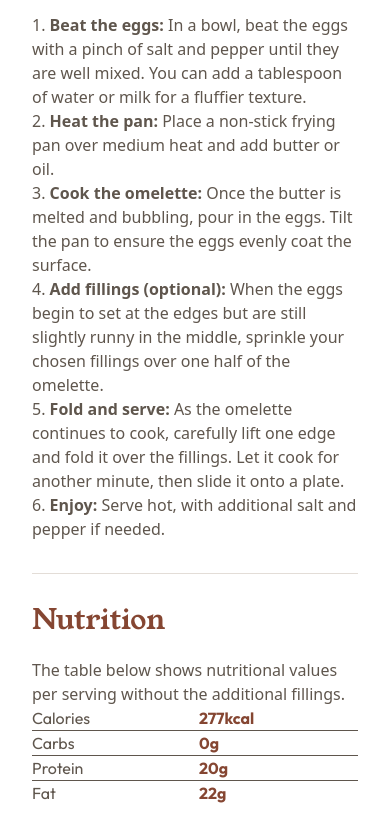
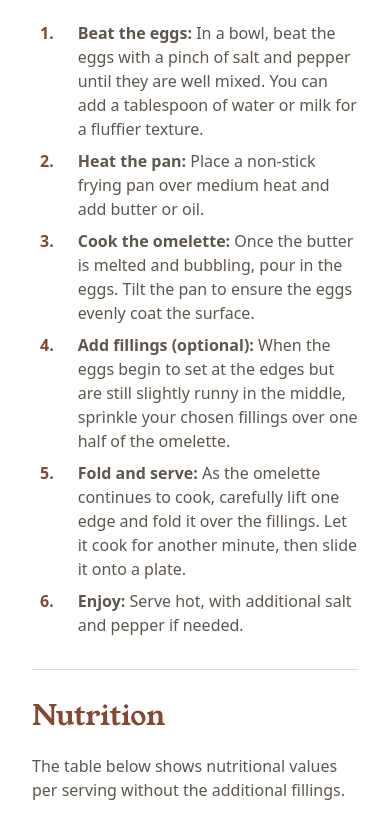
Before and after one commit to jeffgrahamcodes/recipe-page, a website: page src/index.html in a window 390 px wide. Shown: the part 971-1794 px from the top of the page. Drawn offline with Linux system fonts and the light colour scheme.

Commit message:
finish mobile styling

```diff
--- a/src/index.html
+++ b/src/index.html
@@ -85,16 +85,27 @@
                   class="mt-1.5 ml-1 mr-0.75 w-0.5 h-0.5 bg-(--brown-800) rounded-full flex-shrink-0"
                 ></span>
                 <p>2-3 large eggs</p>
-              </li class="flex items-start gap-3">
-              <li class="flex items-start gap-3"><span
+              </li>
+
+              <li class="flex items-start gap-3"></li>
+              <li class="flex items-start gap-3">
+                <span
                   class="mt-1.5 ml-1 mr-0.75 w-0.5 h-0.5 bg-(--brown-800) rounded-full flex-shrink-0"
-                ></span><p>Salt, to taste</p></li>
-              <li class="flex items-start gap-3"><span
+                ></span>
+                <p>Salt, to taste</p>
+              </li>
+              <li class="flex items-start gap-3">
+                <span
                   class="mt-1.5 ml-1 mr-0.75 w-0.5 h-0.5 bg-(--brown-800) rounded-full flex-shrink-0"
-                ></span><p>Pepper, to taste</p></li>
-              <li class="flex items-start gap-3"><span
+                ></span>
+                <p>Pepper, to taste</p>
+              </li>
+              <li class="flex items-start gap-3">
+                <span
                   class="mt-1.5 ml-1 mr-0.75 w-0.5 h-0.5 bg-(--brown-800) rounded-full flex-shrink-0"
-                ></span><p>1 tablespoon of butter or oil</p></li>
+                ></span>
+                <p>1 tablespoon of butter or oil</p>
+              </li>
               <li class="flex items-start gap-3">
                 <span
                   class="mt-3 ml-1 mr-0.75 w-0.5 h-0.5 bg-(--brown-800) rounded-full flex-shrink-0"
@@ -113,69 +124,107 @@
             >
               Instructions
             </h2>
-            <ol class="list-decimal list-inside text-(--stone-600)">
-              <li>
+            <ol class="text-(--stone-600) space-y-1">
+              <li class="flex items-start gap-3">
+                <span class="text-(--brown-800) font-bold ml-1"
+                  >1.</span
+                >
+                <p>
                   <strong>Beat the eggs:</strong> In a bowl, beat the
                   eggs with a pinch of salt and pepper until they are
-                well mixed. You can add a tablespoon of water or milk
-                for a fluffier texture.
+                  well mixed. You can add a tablespoon of water or
+                  milk for a fluffier texture.
+                </p>
               </li>
-              <li>
+              <li class="flex items-start gap-3">
+                <span class="text-(--brown-800) font-bold ml-1"
+                  >2.</span
+                >
+                <p>
                   <strong>Heat the pan:</strong> Place a non-stick
                   frying pan over medium heat and add butter or oil.
+                </p>
               </li>
-              <li>
-                <strong>Cook the omelette:</strong> Once the butter is
-                melted and bubbling, pour in the eggs. Tilt the pan to
-                ensure the eggs evenly coat the surface.
+              <li class="flex items-start gap-3">
+                <span class="text-(--brown-800) font-bold ml-1"
+                  >3.</span
+                >
+                <p>
+                  <strong>Cook the omelette:</strong> Once the butter
+                  is melted and bubbling, pour in the eggs. Tilt the
+                  pan to ensure the eggs evenly coat the surface.
+                </p>
               </li>
-              <li>
+              <li class="flex items-start gap-3">
+                <span class="text-(--brown-800) font-bold ml-1"
+                  >4.</span
+                >
+                <p>
                   <strong>Add fillings (optional):</strong> When the
-                eggs begin to set at the edges but are still slightly
-                runny in the middle, sprinkle your chosen fillings
-                over one half of the omelette.
+                  eggs begin to set at the edges but are still
+                  slightly runny in the middle, sprinkle your chosen
+                  fillings over one half of the omelette.
+                </p>
               </li>
-              <li>
+              <li class="flex items-start gap-3">
+                <span class="text-(--brown-800) font-bold ml-1"
+                  >5.</span
+                >
+                <p>
                   <strong>Fold and serve:</strong> As the omelette
-                continues to cook, carefully lift one edge and fold it
-                over the fillings. Let it cook for another minute,
-                then slide it onto a plate.
+                  continues to cook, carefully lift one edge and fold
+                  it over the fillings. Let it cook for another
+                  minute, then slide it onto a plate.
+                </p>
               </li>
-              <li>
+              <li class="flex items-start gap-3">
+                <span class="text-(--brown-800) font-bold ml-1"
+                  >6.</span
+                >
+                <p>
                   <strong>Enjoy:</strong> Serve hot, with additional
                   salt and pepper if needed.
+                </p>
               </li>
             </ol>
           </section>
           <hr class="text-(--stone-150) my-4" />
           <section class="nutrition">
             <h2
-              class="font-(family-name:--font-young-serif) text-[28px] text-(--brown-800) mb-3 leading-none"
+              class="font-(family-name:--font-young-serif) text-[28px] text-(--brown-800) leading-none"
             >
               Nutrition
             </h2>
-            <p class="text-(--stone-600)">
+            <p class="text-(--stone-600) my-3">
               The table below shows nutritional values per serving
               without the additional fillings.
             </p>
             <table
               class="min-w-full text-(--stone-600) font-(family-name:--font-outfit)"
             >
-              <tr class="border-b">
-                <td>Calories</td>
-                <td class="text-(--brown-800) font-bold">277kcal</td>
+              <tr class="border-b border-(--stone-150)">
+                <td class="py-1.5 pl-4 pr-2">Calories</td>
+                <td class="py-1.5 pr-4 text-(--brown-800) font-bold">
+                  277kcal
+                </td>
               </tr>
-              <tr class="border-b">
-                <td>Carbs</td>
-                <td class="text-(--brown-800) font-bold">0g</td>
+              <tr class="border-b border-(--stone-150)">
+                <td class="py-1.5 pl-4 pr-2">Carbs</td>
+                <td class="py-1.5 pr-4 text-(--brown-800) font-bold">
+                  0g
+                </td>
               </tr>
-              <tr class="border-b">
-                <td>Protein</td>
-                <td class="text-(--brown-800) font-bold">20g</td>
+              <tr class="border-b border-(--stone-150)">
+                <td class="py-1.5 pl-4 pr-2">Protein</td>
+                <td class="py-1.5 pr-4 text-(--brown-800) font-bold">
+                  20g
+                </td>
               </tr>
               <tr>
-                <td>Fat</td>
-                <td class="text-(--brown-800) font-bold">22g</td>
+                <td class="py-1.5 pl-4 pr-2">Fat</td>
+                <td class="py-1.5 pr-4 text-(--brown-800) font-bold">
+                  22g
+                </td>
               </tr>
             </table>
           </section>
@@ -183,7 +232,7 @@
       </article>
     </main>
 
-    <footer class="text-center`">
+    <footer class="text-center">
       Challenge by
       <a
         href="https://www.frontendmentor.io?ref=challenge"
```
Also changed, not shown: src/output.css. Lines whose indentation alone changed are shown as unchanged.
